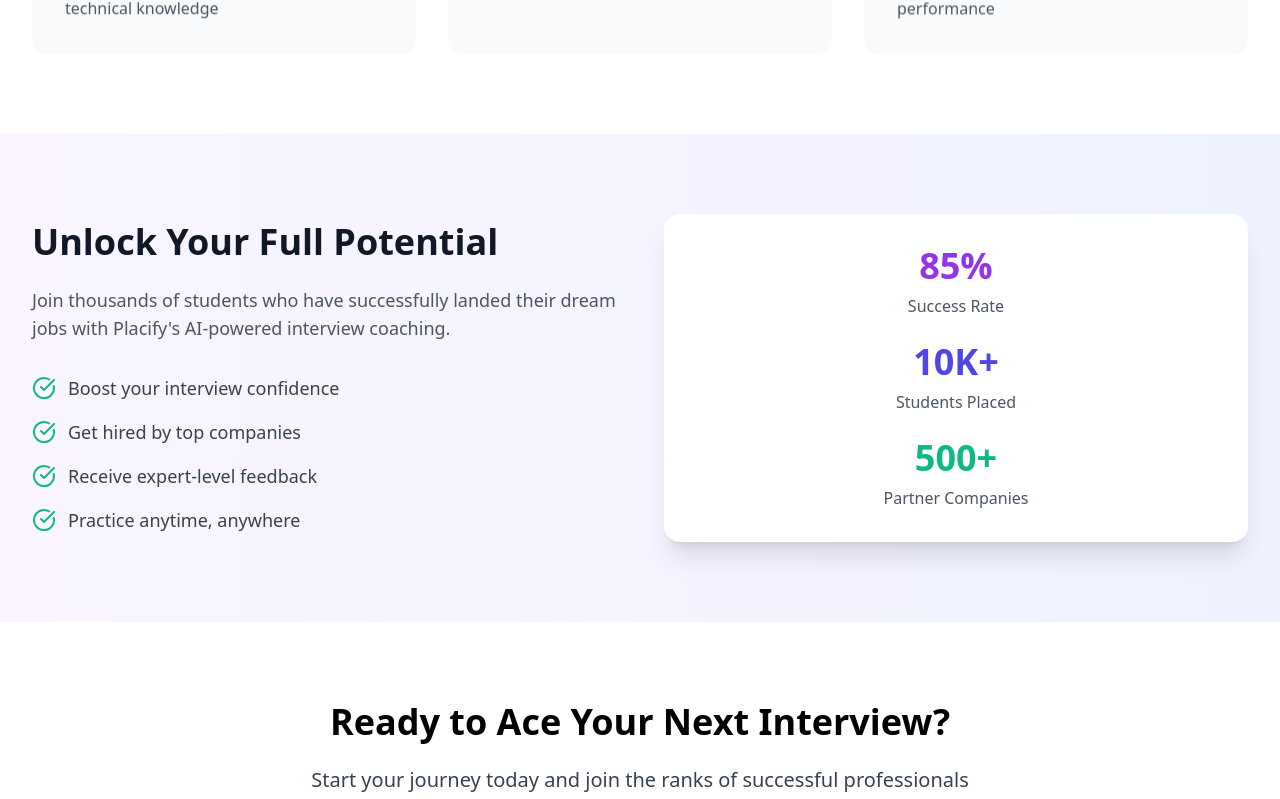
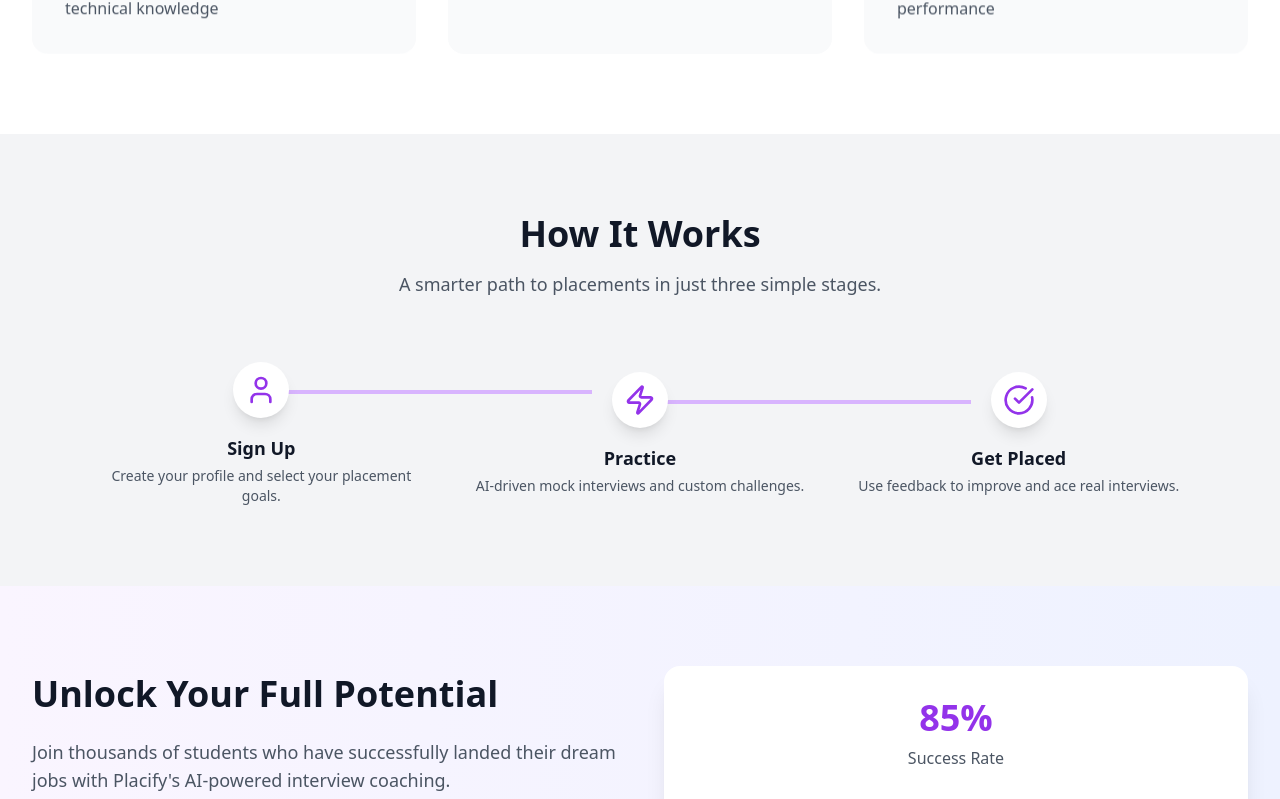
Before and after one commit to alizayadahmadriyaz/Placify-Smarter_Placements-Sharper_Talent, a React (Vite) app: page / in a window 1280 px wide. Shown: the part 1316-2115 px from the top of the page. Built offline with nearby package versions, Linux system fonts and the light colour scheme; no server answers.

Commit message:
Added a section of how it works

```diff
--- a/src/pages/LandingPage.jsx
+++ b/src/pages/LandingPage.jsx
@@ -71,7 +71,8 @@ const LandingPage = () => {
           initial={{ y: -100, opacity: 0 }}
           animate={{ y: 0, opacity: 1 }}
           transition={{ duration: 0.3 }}
-          className={`fixed top-0 left-0 right-0 z-50 transition-all duration-500 ${isScrolled
+          className={`fixed top-0 left-0 right-0 z-50 transition-all duration-500 ${
+            isScrolled
               ? "backdrop-blur-xs bg-white/80 dark:bg-gray-900/80 shadow-lg border-b border-gray-200/50 dark:border-gray-700/50"
               : "backdrop-blur-xs bg-purple-600/20 dark:bg-purple-800/20 border-b border-purple-300/30 dark:border-purple-600/30"
           }`}
@@ -94,12 +95,15 @@ const LandingPage = () => {
                   whileHover={{ rotate: 360 }}
                   transition={{ duration: 0.6 }}
                   className="p-2 bg-gradient-to-br from-purple-500 to-indigo-600 rounded-xl shadow-lg cursor-pointer"
-                  onClick={() => window.scrollTo({ top: 0, behavior: 'smooth' })}
+                  onClick={() =>
+                    window.scrollTo({ top: 0, behavior: "smooth" })
+                  }
                 >
                   <Brain className="w-6 h-6 lg:w-7 lg:h-7 text-white" />
                 </motion.div>
                 <span
-                  className={`text-2xl lg:text-3xl font-bold transition-all duration-500 ${isScrolled
+                  className={`text-2xl lg:text-3xl font-bold transition-all duration-500 ${
+                    isScrolled
                       ? "bg-gradient-to-r from-purple-600 to-indigo-600 dark:from-purple-400 dark:to-indigo-400 bg-clip-text text-transparent"
                       : "text-white"
                   }`}
@@ -120,7 +124,8 @@ const LandingPage = () => {
                   whileHover={{ scale: 1.05 }}
                   whileTap={{ scale: 0.95 }}
                   className={`relative px-6 py-2.5 font-medium rounded-xl transition-all duration-300 will-change-transform
-                           ${isScrolled
+                           ${
+                             isScrolled
                                ? "text-gray-700 dark:text-gray-200 hover:text-purple-600 dark:hover:text-purple-400 before:absolute before:inset-0 before:rounded-xl before:bg-gray-100 dark:before:bg-gray-800 before:opacity-0 hover:before:opacity-100 before:transition-opacity before:duration-300"
                                : "text-white/90 hover:text-white before:absolute before:inset-0 before:rounded-xl before:bg-white/10 before:opacity-0 hover:before:opacity-100 before:transition-opacity before:duration-300"
                            }`}
@@ -136,7 +141,8 @@ const LandingPage = () => {
                 <motion.button
                   whileHover={{ scale: 1.05, y: -2 }}
                   whileTap={{ scale: 0.95 }}
-                  className={`relative px-6 py-2.5 font-semibold rounded-xl shadow-lg hover:shadow-xl transition-all duration-300 overflow-hidden group will-change-transform ${isScrolled
+                  className={`relative px-6 py-2.5 font-semibold rounded-xl shadow-lg hover:shadow-xl transition-all duration-300 overflow-hidden group will-change-transform ${
+                    isScrolled
                       ? "bg-gradient-to-r from-purple-600 to-indigo-600 text-white"
                       : "bg-white text-purple-600 hover:bg-gray-50"
                   }`}
@@ -167,7 +173,8 @@ const LandingPage = () => {
                 whileHover={{ scale: 1.05 }}
                 whileTap={{ scale: 0.95 }}
                 onClick={() => setIsMobileMenuOpen(!isMobileMenuOpen)}
-                className={`lg:hidden p-2 rounded-xl transition-all duration-300 will-change-transform ${isScrolled
+                className={`lg:hidden p-2 rounded-xl transition-all duration-300 will-change-transform ${
+                  isScrolled
                     ? "bg-gray-100 dark:bg-gray-800 hover:bg-gray-200 dark:hover:bg-gray-700"
                     : "bg-white/10 hover:bg-white/20"
                 }`}
@@ -182,7 +189,8 @@ const LandingPage = () => {
                       transition={{ duration: 0.2 }}
                     >
                       <X
-                        className={`w-5 h-5 ${isScrolled
+                        className={`w-5 h-5 ${
+                          isScrolled
                             ? "text-gray-600 dark:text-gray-300"
                             : "text-white"
                         }`}
@@ -197,7 +205,8 @@ const LandingPage = () => {
                       transition={{ duration: 0.2 }}
                     >
                       <Menu
-                        className={`w-5 h-5 ${isScrolled
+                        className={`w-5 h-5 ${
+                          isScrolled
                             ? "text-gray-600 dark:text-gray-300"
                             : "text-white"
                         }`}
@@ -215,7 +224,8 @@ const LandingPage = () => {
                   animate={{ height: "auto", opacity: 1 }}
                   exit={{ height: 0, opacity: 0 }}
                   transition={{ duration: 0.3 }}
-                  className={`lg:hidden overflow-hidden border-t transition-colors duration-300 ${isScrolled
+                  className={`lg:hidden overflow-hidden border-t transition-colors duration-300 ${
+                    isScrolled
                       ? "border-gray-200 dark:border-gray-700 bg-white/90 dark:bg-gray-900/90"
                       : "border-purple-300/30 dark:border-purple-600/30 bg-purple-600/20 dark:bg-purple-800/20"
                   }`}
@@ -235,7 +245,8 @@ const LandingPage = () => {
                         navigate("/auth");
                         setIsMobileMenuOpen(false);
                       }}
-                      className={`w-full text-left px-4 py-3 rounded-xl transition-all duration-300 flex items-center space-x-3 will-change-transform ${isScrolled
+                      className={`w-full text-left px-4 py-3 rounded-xl transition-all duration-300 flex items-center space-x-3 will-change-transform ${
+                        isScrolled
                           ? "text-gray-700 dark:text-gray-200 hover:bg-gray-100 dark:hover:bg-gray-800"
                           : "text-white/90 hover:bg-white/10"
                       }`}
@@ -254,7 +265,8 @@ const LandingPage = () => {
                         navigate("/register");
                         setIsMobileMenuOpen(false);
                       }}
-                      className={`w-full text-left px-4 py-3 rounded-xl transition-all duration-300 flex items-center space-x-3 will-change-transform ${isScrolled
+                      className={`w-full text-left px-4 py-3 rounded-xl transition-all duration-300 flex items-center space-x-3 will-change-transform ${
+                        isScrolled
                           ? "bg-gradient-to-r from-purple-600 to-indigo-600 text-white"
                           : "bg-white text-purple-600"
                       }`}
@@ -269,7 +281,8 @@ const LandingPage = () => {
                       className="flex items-center justify-between px-4 py-3"
                     >
                       <span
-                        className={`transition-colors duration-300 ${isScrolled
+                        className={`transition-colors duration-300 ${
+                          isScrolled
                             ? "text-gray-700 dark:text-gray-200"
                             : "text-white/90"
                         }`}
@@ -398,7 +411,7 @@ const LandingPage = () => {
                 <button
                   onClick={() => {
                     document
-                      .getElementById("features-section")
+                      .getElementById("works")
                       ?.scrollIntoView({ behavior: "smooth" });
                   }}
                   className="inline-flex items-center justify-center px-8 py-4 text-lg font-medium text-white border-2 border-white/30 rounded-2xl hover:bg-white/10 hover:border-white/50 transition-all duration-200 backdrop-blur-sm will-change-transform hover:scale-105"
@@ -454,9 +467,7 @@ const LandingPage = () => {
                   }}
                 />
                 {/* AI Generated Image Placeholder */}
-                <div
-                  className="relative bg-gradient-to-br from-white/20 to-white/5 backdrop-blur-xl rounded-3xl p-8 border border-white/20 shadow-2xl transition-all duration-200 hover:-translate-y-2 will-change-transform"
-                >
+                <div className="relative bg-gradient-to-br from-white/20 to-white/5 backdrop-blur-xl rounded-3xl p-8 border border-white/20 shadow-2xl transition-all duration-200 hover:-translate-y-2 will-change-transform">
                   {/* Mock AI Interview Scene */}
                   <div className="aspect-square bg-gradient-to-br from-purple-100 via-blue-50 to-indigo-100 rounded-2xl p-6 relative overflow-hidden">
                     {/* Floating AI Elements */}
@@ -649,6 +660,82 @@ const LandingPage = () => {
           </div>
         </div>
       </motion.section>
+      {/* How it works? */}
+
+      <motion.section
+      id="works"
+        initial={{ opacity: 0 }}
+        whileInView={{ opacity: 1 }}
+        transition={{ duration: 0.8 }}
+        viewport={{ once: true, margin: "-100px" }}
+        className="py-20 bg-gray-100 dark:bg-gray-900 transition-colors duration-300"
+      >
+        <div className="max-w-7xl mx-auto px-4 sm:px-6 lg:px-8">
+          <motion.div
+            initial={{ y: 50, opacity: 0 }}
+            whileInView={{ y: 0, opacity: 1 }}
+            transition={{ duration: 0.8 }}
+            viewport={{ once: true }}
+            className="text-center mb-16"
+          >
+            <h2 className="text-4xl font-bold text-gray-900 dark:text-white mb-4">
+              How It Works
+            </h2>
+            <p className="text-lg text-gray-600 dark:text-gray-300 max-w-2xl mx-auto">
+              A smarter path to placements in just three simple stages.
+            </p>
+          </motion.div>
+
+          <div className="relative flex items-center justify-between gap-6 md:gap-12 px-4 sm:px-8 lg:px-16">
+            {[
+              {
+                icon: (
+                  <User className="w-8 h-8 text-purple-600 dark:text-purple-400" />
+                ),
+                title: "Sign Up",
+                description:
+                  "Create your profile and select your placement goals.",
+              },
+              {
+                icon: (
+                  <Zap className="w-8 h-8 text-purple-600 dark:text-purple-400" />
+                ),
+                title: "Practice",
+                description: "AI-driven mock interviews and custom challenges.",
+              },
+              {
+                icon: (
+                  <CheckCircle className="w-8 h-8 text-purple-600 dark:text-purple-400" />
+                ),
+                title: "Get Placed",
+                description: "Use feedback to improve and ace real interviews.",
+              },
+            ].map((step, index) => (
+              <div
+                key={index}
+                className="relative flex flex-col items-center text-center w-1/3"
+              >
+                <div className="flex items-center justify-center w-14 h-14 rounded-full bg-white dark:bg-gray-800 shadow-lg z-10">
+                  {step.icon}
+                </div>
+                <div className="mt-4">
+                  <h3 className="text-lg font-semibold text-gray-900 dark:text-white">
+                    {step.title}
+                  </h3>
+                  <p className="text-sm text-gray-600 dark:text-gray-400 mt-1">
+                    {step.description}
+                  </p>
+                </div>
+
+                {/* Connector Line */}
+                {index < 2 && (
+                  <div className="absolute top-7 right-[-50%] w-full h-1 bg-purple-300 dark:bg-purple-600 z-0 hidden md:block"></div>
+                )}
+              </div>
+            ))}
+          </div>
+        </div>
+      </motion.section>
 
       {/* Benefits Section */}
       <motion.section
```
Also changed, not shown: 1 other file (tests, documents, lock files or other folders). Lines whose indentation alone changed are shown as unchanged.
